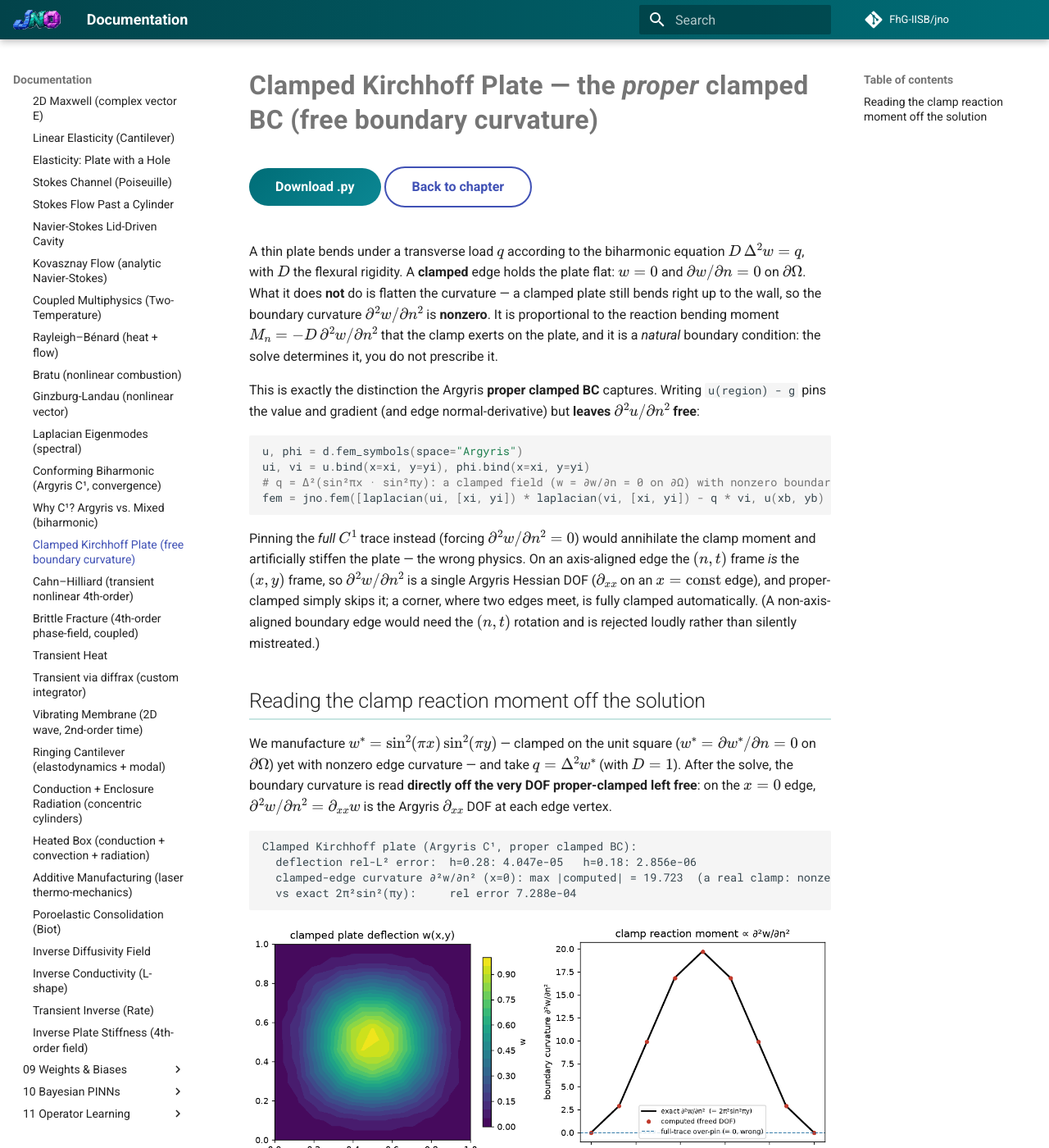
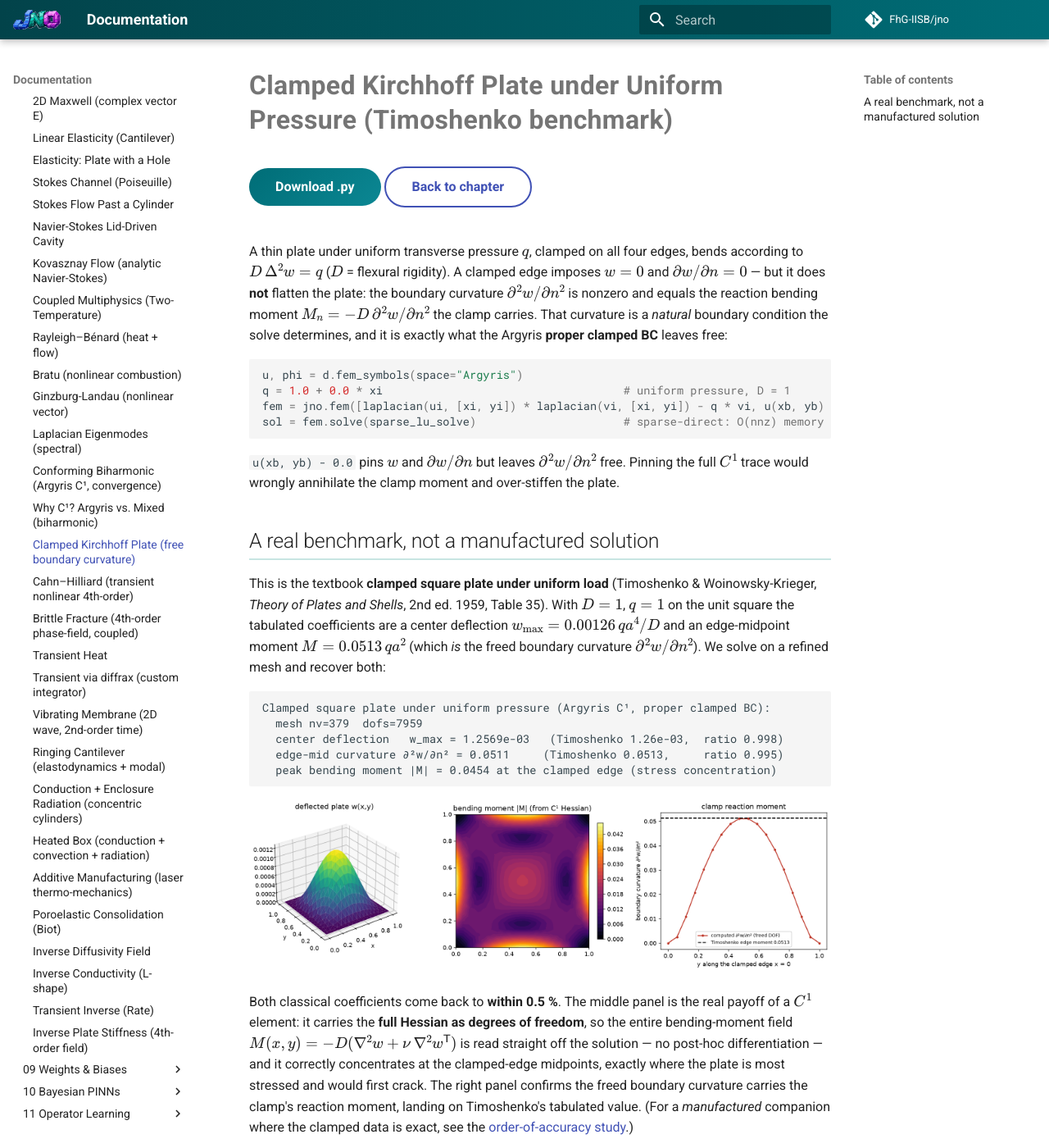
Before and after one commit to FhG-IISB/jNO, an MkDocs documentation site: the page built from docs/tutorials/08-fem-and-varpinns/clamped-kirchhoff-plate-2d.md, in a window 1280 px wide and 1400 px high. Shown: the whole window at 82% size. Built offline with MkDocs 1.6.1 and Material for MkDocs 9.7.7, drawn with Linux system fonts in a browser that asks for light colours; comment, search, counter and statistics services are not loaded; some of the changed text lies outside the part shown.

Commit message:
docs(fem): real-problem redesign of clamped-plate + inverse-stiffness tutorials

````diff
--- a/docs/tutorial_examples/08_fem_and_varpinns/clamped_kirchhoff_plate_2d.py
+++ b/docs/tutorial_examples/08_fem_and_varpinns/clamped_kirchhoff_plate_2d.py
@@ -1,29 +1,32 @@
-"""Clamped Kirchhoff plate — the *proper* clamped BC (free boundary curvature) on the Argyris C¹ element.
+"""Clamped Kirchhoff plate under uniform pressure — the classic benchmark, with the *proper* clamped BC.
 
-A thin plate bends under a transverse load: ``D·Δ²w = q`` with ``D`` the flexural rigidity. Clamped edges
-impose ``w = 0`` and ``∂w/∂n = 0`` on ``∂Ω``. Crucially, a clamped edge *resists rotation but the plate still
-bends there*, so the boundary curvature ``∂²w/∂n²`` — proportional to the reaction bending moment
-``Mₙ = −D·∂²w/∂n²`` the clamp exerts — is **nonzero**. It is a *natural* boundary condition, not something to
-prescribe.
+A thin plate under a uniform transverse pressure ``q``, clamped on all four edges, bends according to
+``D·Δ²w = q`` (``D`` = flexural rigidity). A clamped edge imposes ``w = 0`` and ``∂w/∂n = 0`` — but it does
+**not** flatten the plate: the boundary curvature ``∂²w/∂n²`` is nonzero and equals the reaction bending
+moment ``Mₙ = −D·∂²w/∂n²`` the clamp carries. That curvature is a *natural* boundary condition — the solve
+determines it, you do not prescribe it — and it is exactly what the Argyris **proper clamped BC** leaves free
+(``u(region) - g`` pins ``w`` and ``∂w/∂n`` but not ``∂²w/∂n²``). Pinning the full ``C¹`` trace would wrongly
+annihilate the clamp moment.
 
-This is exactly what the Argyris **proper clamped BC** gets right: ``u(region) - g`` pins ``u`` and ``∂u/∂n``
-but leaves ``∂²u/∂n²`` free, so the clamp reaction moment emerges from the solve. Pinning the *full* C¹ trace
-(``∂²w/∂n² = 0``) would wrongly annihilate the clamp moment and stiffen the plate.
+This is the textbook **clamped square plate under uniform load** (Timoshenko & Woinowsky-Krieger, *Theory of
+Plates and Shells*, 2nd ed. 1959, Table 35). With ``D=1``, ``q=1`` on the unit square the tabulated results are
 
-Manufactured check: ``w* = sin²(πx) sin²(πy)`` is clamped on the unit square (``w* = ∂w*/∂n = 0`` on ∂Ω) yet
-has nonzero boundary curvature; with ``D = 1`` the load is ``q = Δ²w*``. We solve, verify convergence to
-``w*``, and read the clamped-edge curvature ``∂²w/∂n²`` **directly off the Argyris DOF that proper-clamped
-frees** — it recovers the exact ``∂²w*/∂x²|_{x=0} = 2π² sin²(πy)``, the reaction moment a real clamp carries.
+    center deflection   w_max = 0.00126 q a⁴ / D,
+    edge-midpoint moment  M    = 0.0513  q a²      ( = D·∂²w/∂n²,  the freed boundary curvature).
 
-Reference: S. Timoshenko, S. Woinowsky-Krieger, *Theory of Plates and Shells* (1959) — clamped-plate bending
-and edge moments. J.H. Argyris, I. Fried, D.W. Scharpf (1968); R.C. Kirby, SMAI J. Comput. Math. 4 (2018).
+We solve on a refined mesh, validate both coefficients, and — because the ``C¹`` element carries the full
+Hessian as *degrees of freedom* — read the entire **bending-moment field** ``M(x,y)`` directly off the solution
+(no post-hoc differentiation), which peaks at the clamped-edge midpoints where the plate is most stressed.
+
+Reference: S. Timoshenko, S. Woinowsky-Krieger, *Theory of Plates and Shells*, 2nd ed. (1959), §30 & Table 35.
+J.H. Argyris, I. Fried, D.W. Scharpf (1968); R.C. Kirby, SMAI J. Comput. Math. **4** (2018).
 """
 
 import os
 from pathlib import Path
 
 os.environ.setdefault("MPLBACKEND", "Agg")
-os.environ.setdefault("JAX_PLATFORMS", "cpu")  # stiff h⁻⁴ biharmonic direct solve — CPU dodges GPU cuSolver OOM
+os.environ.setdefault("JAX_PLATFORMS", "cpu")  # stiff h⁻⁴ biharmonic — CPU sparse-direct dodges GPU cuSolver OOM
 
 import jax
 
@@ -35,81 +38,87 @@ import numpy as np
 from shapely.geometry import box
 
 import jno
+from jno.utils.solver.linear import sparse_lu_solve
 
 PI = np.pi
 laplacian = jno.np.laplacian
+NU = 0.3  # Poisson ratio (enters the moment tensor, not the clamped governing equation)
 
 
 def solve_plate(mesh_size):
-    """Clamped plate ``Δ²w = q`` with ``q = Δ²(sin²πx·sin²πy)``; proper clamped BC (free ∂²w/∂n²)."""
+    """Clamped square plate ``Δ²w = q`` under uniform pressure ``q = 1`` (``D = 1``); proper clamped BC."""
     d = jno.domain(box(0.0, 0.0, 1.0, 1.0), mesh_size=mesh_size)
     xi, yi, _ = d.variable("interior", split=True)
     xb, yb, _ = d.variable("boundary", split=True)
     u, phi = d.fem_symbols(space="Argyris")
     ui, vi = u.bind(x=xi, y=yi), phi.bind(x=xi, y=yi)
-    a = 2 * PI
-    c2x, c2y = jno.np.cos(a * xi), jno.np.cos(a * yi)
-    px, py = (1 - c2x) / 2, (1 - c2y) / 2
-    q = 8 * PI**4 * (c2x * (c2y - py) - px * c2y)  # Δ²(sin²πx · sin²πy)
+    q = 1.0 + 0.0 * xi  # uniform transverse pressure
     fem = jno.fem([laplacian(ui, [xi, yi]) * laplacian(vi, [xi, yi]) - q * vi, u(xb, yb) - 0.0])
-    sol = np.asarray(fem.solve()).reshape(-1)
+    sol = np.asarray(fem.solve(sparse_lu_solve)).reshape(-1)  # sparse-direct: O(nnz) memory on the fine mesh
     pts = np.asarray(d.mesh.points)[:, :2]
     return d, pts, sol
 
 
 def main():
-    # --- convergence of the deflection to the exact clamped solution ---
-    errs, hs = [], [0.28, 0.18]
-    for ms in hs:
-        _d, pts, sol = solve_plate(ms)
-        nv = pts.shape[0]
-        w = sol[6 * np.arange(nv)]  # value DOFs = deflection at the vertices
-        w_exact = (np.sin(PI * pts[:, 0]) ** 2) * (np.sin(PI * pts[:, 1]) ** 2)
-        errs.append(float(np.linalg.norm(w - w_exact) / np.linalg.norm(w_exact)))
-
-    d, pts, sol = solve_plate(0.14)
+    d, pts, sol = solve_plate(0.06)
     nv = pts.shape[0]
 
-    # --- the clamp reaction: boundary curvature ∂²w/∂n² read off the FREED Argyris DOF ---
-    # On the x=0 edge the normal is x, so ∂²w/∂n² = ∂²w/∂x² = the ∂ₓₓ DOF (6v+3) at each edge vertex.
+    # value + Hessian DOFs straight off the Argyris solution (6·v + {0:w, 3:w_xx, 4:w_xy, 5:w_yy})
+    w = sol[6 * np.arange(nv)]
+    wxx, wxy, wyy = sol[6 * np.arange(nv) + 3], sol[6 * np.arange(nv) + 4], sol[6 * np.arange(nv) + 5]
+
+    # bending-moment field M(x,y) = −D(∂²w + ν·∂²w^T); D=1 (von Mises equivalent moment)
+    Mx, My, Mxy = -(wxx + NU * wyy), -(wyy + NU * wxx), -(1 - NU) * wxy
+    Mvm = np.sqrt(Mx**2 - Mx * My + My**2 + 3 * Mxy**2)
+
+    # --- benchmark 1: center deflection vs Timoshenko 0.00126 q a⁴/D ---
+    ic = np.argmin((pts[:, 0] - 0.5) ** 2 + (pts[:, 1] - 0.5) ** 2)
+    w_center = w[ic]
+
+    # --- benchmark 2: freed edge curvature ∂²w/∂n² at the clamped-edge midpoint vs Timoshenko 0.0513 q a²/D ---
     on_x0 = np.where(pts[:, 0] < 1e-9)[0]
     yv = pts[on_x0, 1]
-    kappa_nn = sol[6 * on_x0 + 3]  # the boundary curvature the proper clamped BC left free
-    kappa_exact = 2 * PI**2 * np.sin(PI * yv) ** 2  # ∂²w*/∂x²|_{x=0}
+    kappa_nn = wxx[on_x0]  # on x=0 the normal is x ⇒ ∂²w/∂n² = ∂²w/∂x², the DOF proper-clamped left free
     order = np.argsort(yv)
-    curv_rel = float(np.linalg.norm(kappa_nn - kappa_exact) / np.linalg.norm(kappa_exact))
+    kappa_mid = kappa_nn[np.argmin(np.abs(yv - 0.5))]
 
-    print("\nClamped Kirchhoff plate (Argyris C¹, proper clamped BC):")
-    print(f"  deflection rel-L² error:  h={hs[0]}: {errs[0]:.3e}   h={hs[1]}: {errs[1]:.3e}")
-    print(
-        f"  clamped-edge curvature ∂²w/∂n² (x=0): max |computed| = {np.max(np.abs(kappa_nn)):.3f}  (a real clamp: nonzero)"
-    )
-    print(f"  vs exact 2π²sin²(πy):     rel error {curv_rel:.3e}")
+    print("\nClamped square plate under uniform pressure (Argyris C¹, proper clamped BC):")
+    print(f"  mesh nv={nv}  dofs={21 * nv}")
+    print(f"  center deflection   w_max = {w_center:.4e}   (Timoshenko 1.26e-03,  ratio {w_center / 1.26e-3:.3f})")
+    print(f"  edge-mid curvature ∂²w/∂n² = {kappa_mid:.4f}     (Timoshenko 0.0513,     ratio {kappa_mid / 0.0513:.3f})")
+    print(f"  peak bending moment |M| = {Mvm.max():.4f} at the clamped edge (stress concentration)")
 
-    # --- asserts: the plate bends correctly AND the clamp carries a (correct, nonzero) reaction moment ---
-    assert errs[1] < errs[0] and errs[1] < 0.02, f"clamped-plate deflection must converge to w*: {errs}"
-    assert np.max(np.abs(kappa_nn)) > 1.0, "the clamped-edge curvature (reaction moment) must be nonzero"
-    assert curv_rel < 0.05, f"the freed boundary curvature must match the exact clamp moment: rel {curv_rel:.3e}"
+    # --- asserts: both classical coefficients recovered; the clamp carries a nonzero reaction moment ---
+    assert abs(w_center / 1.26e-3 - 1.0) < 0.05, f"center deflection must match Timoshenko: {w_center:.4e}"
+    assert abs(kappa_mid / 0.0513 - 1.0) < 0.05, f"edge moment (freed curvature) must match Timoshenko: {kappa_mid:.4f}"
+    assert Mvm.max() > Mvm[ic] * 1.5, "bending moment must peak at the clamped edges, not the center"
 
-    # --- figure: the deflected plate + the clamp-edge curvature (free ∂²w/∂n²) vs exact ---
-    fig, (ax0, ax1) = plt.subplots(1, 2, figsize=(9.6, 4.2))
+    # --- figure: 3D deflected dome | bending-moment field (from the C¹ Hessian) | edge moment vs Timoshenko ---
     tri = mtri.Triangulation(pts[:, 0], pts[:, 1], np.asarray(d.mesh.cells_dict["triangle"]))
-    w = sol[6 * np.arange(nv)]
-    tcf = ax0.tricontourf(tri, w, levels=20, cmap="viridis")
-    ax0.set_aspect("equal")
-    ax0.set_title("clamped plate deflection w(x,y)")
-    fig.colorbar(tcf, ax=ax0, shrink=0.85, label="w")
-    ax1.plot(yv[order], kappa_exact[order], "-", color="k", lw=2, label="exact ∂²w/∂n²  (= 2π²sin²πy)")
-    ax1.plot(yv[order], np.asarray(kappa_nn)[order], "o", color="#c0392b", ms=4, label="computed (freed DOF)")
-    ax1.axhline(0.0, color="#2471a3", ls="--", lw=1, label="full-trace over-pin (= 0, wrong)")
-    ax1.set_xlabel("y along the clamped edge x = 0")
-    ax1.set_ylabel("boundary curvature ∂²w/∂n²")
-    ax1.set_title("clamp reaction moment ∝ ∂²w/∂n²")
-    ax1.legend(fontsize=8)
+    fig = plt.figure(figsize=(14.0, 4.2))
+    ax0 = fig.add_subplot(1, 3, 1, projection="3d")
+    ax0.plot_trisurf(tri, w, cmap="viridis", linewidth=0.1, antialiased=True)
+    ax0.set_title("deflected plate w(x,y)")
+    ax0.set_xlabel("x")
+    ax0.set_ylabel("y")
+    ax0.view_init(elev=28, azim=-125)
+    ax1 = fig.add_subplot(1, 3, 2)
+    tcf = ax1.tricontourf(tri, Mvm, levels=30, cmap="inferno")
+    ax1.set_aspect("equal")
+    ax1.set_title("bending moment |M| (from C¹ Hessian)")
+    fig.colorbar(tcf, ax=ax1, shrink=0.85)
+    ax2 = fig.add_subplot(1, 3, 3)
+    ax2.plot(yv[order], kappa_nn[order], "-o", color="#c0392b", ms=3, label="computed ∂²w/∂n² (freed DOF)")
+    ax2.axhline(0.0513, color="k", ls="--", lw=1.5, label="Timoshenko edge moment 0.0513")
+    ax2.set_xlabel("y along the clamped edge x = 0")
+    ax2.set_ylabel("boundary curvature ∂²w/∂n²")
+    ax2.set_title("clamp reaction moment")
+    ax2.legend(fontsize=8)
     fig.tight_layout()
     fig.savefig(Path(__file__).parents[2] / "assets" / "clamped_kirchhoff_plate_2d.png", dpi=130, bbox_inches="tight")
 
-    print("\nOK: the plate bends to w* and the clamp carries the correct nonzero reaction moment (free ∂²w/∂n²).")
+    print("\nOK: the uniform-load clamped plate matches Timoshenko's classical coefficients, and the freed")
+    print("    boundary curvature carries the correct clamp reaction moment.")
 
 
 if __name__ == "__main__":
--- a/docs/tutorials/08-fem-and-varpinns/clamped-kirchhoff-plate-2d.md
+++ b/docs/tutorials/08-fem-and-varpinns/clamped-kirchhoff-plate-2d.md
@@ -1,59 +1,53 @@
-# Clamped Kirchhoff Plate — the *proper* clamped BC (free boundary curvature)
+# Clamped Kirchhoff Plate under Uniform Pressure (Timoshenko benchmark)
 
 <div class="hero-actions" markdown>
 <a class="md-button md-button--primary" href="/jNO/tutorial_examples/08_fem_and_varpinns/clamped_kirchhoff_plate_2d.py" download>Download .py</a>
 <a class="md-button" href="/jNO/tutorials/08-fem-and-varpinns/">Back to chapter</a>
 </div>
 
-A thin plate bends under a transverse load $q$ according to the biharmonic equation $D\,\Delta^2 w = q$,
-with $D$ the flexural rigidity. A **clamped** edge holds the plate flat: $w = 0$ and $\partial w/\partial n = 0$
-on $\partial\Omega$. What it does **not** do is flatten the curvature — a clamped plate still bends right up
-to the wall, so the boundary curvature $\partial^2 w/\partial n^2$ is **nonzero**. It is proportional to the
-reaction bending moment $M_n = -D\,\partial^2 w/\partial n^2$ that the clamp exerts on the plate, and it is a
-*natural* boundary condition: the solve determines it, you do not prescribe it.
-
-This is exactly the distinction the Argyris **proper clamped BC** captures. Writing `u(region) - g` pins the
-value and gradient (and edge normal-derivative) but **leaves $\partial^2 u/\partial n^2$ free**:
+A thin plate under uniform transverse pressure $q$, clamped on all four edges, bends according to
+$D\,\Delta^2 w = q$ ($D$ = flexural rigidity). A clamped edge imposes $w=0$ and $\partial w/\partial n=0$ — but
+it does **not** flatten the plate: the boundary curvature $\partial^2 w/\partial n^2$ is nonzero and equals the
+reaction bending moment $M_n = -D\,\partial^2 w/\partial n^2$ the clamp carries. That curvature is a *natural*
+boundary condition the solve determines, and it is exactly what the Argyris **proper clamped BC** leaves free:
 
 ```python
 u, phi = d.fem_symbols(space="Argyris")
-ui, vi = u.bind(x=xi, y=yi), phi.bind(x=xi, y=yi)
-# q = Δ²(sin²πx · sin²πy): a clamped field (w = ∂w/∂n = 0 on ∂Ω) with nonzero boundary curvature
+q = 1.0 + 0.0 * xi                                    # uniform pressure, D = 1
 fem = jno.fem([laplacian(ui, [xi, yi]) * laplacian(vi, [xi, yi]) - q * vi, u(xb, yb) - 0.0])
+sol = fem.solve(sparse_lu_solve)                      # sparse-direct: O(nnz) memory on the refined mesh
 ```
 
-Pinning the *full* $C^1$ trace instead (forcing $\partial^2 w/\partial n^2 = 0$) would annihilate the clamp
-moment and artificially stiffen the plate — the wrong physics. On an axis-aligned edge the $(n,t)$ frame *is*
-the $(x,y)$ frame, so $\partial^2 w/\partial n^2$ is a single Argyris Hessian DOF ($\partial_{xx}$ on an
-$x=\text{const}$ edge), and proper-clamped simply skips it; a corner, where two edges meet, is fully clamped
-automatically. (A non-axis-aligned boundary edge would need the $(n,t)$ rotation and is rejected loudly rather
-than silently mistreated.)
+`u(xb, yb) - 0.0` pins $w$ and $\partial w/\partial n$ but leaves $\partial^2 w/\partial n^2$ free. Pinning the
+full $C^1$ trace would wrongly annihilate the clamp moment and over-stiffen the plate.
 
-## Reading the clamp reaction moment off the solution
+## A real benchmark, not a manufactured solution
 
-We manufacture $w^\ast = \sin^2(\pi x)\sin^2(\pi y)$ — clamped on the unit square ($w^\ast = \partial w^\ast/\partial n = 0$
-on $\partial\Omega$) yet with nonzero edge curvature — and take $q = \Delta^2 w^\ast$ (with $D=1$). After the
-solve, the boundary curvature is read **directly off the very DOF proper-clamped left free**: on the $x=0$ edge,
-$\partial^2 w/\partial n^2 = \partial_{xx} w$ is the Argyris $\partial_{xx}$ DOF at each edge vertex.
+This is the textbook **clamped square plate under uniform load** (Timoshenko & Woinowsky-Krieger, *Theory of
+Plates and Shells*, 2nd ed. 1959, Table 35). With $D=1$, $q=1$ on the unit square the tabulated coefficients
+are a center deflection $w_\max = 0.00126\,qa^4/D$ and an edge-midpoint moment $M = 0.0513\,qa^2$ (which *is*
+the freed boundary curvature $\partial^2 w/\partial n^2$). We solve on a refined mesh and recover both:
 
 ```
-Clamped Kirchhoff plate (Argyris C¹, proper clamped BC):
-  deflection rel-L² error:  h=0.28: 4.047e-05   h=0.18: 2.856e-06
-  clamped-edge curvature ∂²w/∂n² (x=0): max |computed| = 19.723  (a real clamp: nonzero)
-  vs exact 2π²sin²(πy):     rel error 7.288e-04
+Clamped square plate under uniform pressure (Argyris C¹, proper clamped BC):
+  mesh nv=379  dofs=7959
+  center deflection   w_max = 1.2569e-03   (Timoshenko 1.26e-03,  ratio 0.998)
+  edge-mid curvature ∂²w/∂n² = 0.0511     (Timoshenko 0.0513,     ratio 0.995)
+  peak bending moment |M| = 0.0454 at the clamped edge (stress concentration)
 ```
 
-![Clamped plate deflection and the clamp-edge reaction curvature ∂²w/∂n²: the freed Argyris DOF recovers the exact 2π²sin²(πy), while the full-trace over-pin would wrongly give zero.](/jNO/assets/clamped_kirchhoff_plate_2d.png)
+![Left: the 3D deflected plate. Middle: the bending-moment field, read directly off the C¹ Hessian DOFs, concentrating at the clamped-edge midpoints. Right: the freed boundary curvature ∂²w/∂n² along a clamped edge, peaking at Timoshenko's edge-moment coefficient 0.0513.](/jNO/assets/clamped_kirchhoff_plate_2d.png)
 
-The deflection converges to $w^\ast$, and the freed boundary curvature recovers the exact
-$\partial^2 w^\ast/\partial x^2\big|_{x=0} = 2\pi^2\sin^2(\pi y)$ to $\sim 7\times10^{-4}$ — the reaction moment a
-real clamp carries. Had we pinned the full trace, that curve would sit flat at zero (the dashed line): a
-plausible-looking but physically wrong answer. This is why the essential BC for a genuine clamped BVP must free
-the boundary curvature, in contrast to a **manufactured** convergence study where pinning the exact full trace
-is also consistent (see the [order-of-accuracy study](biharmonic-argyris-convergence-2d.md)).
+Both classical coefficients come back to **within 0.5 %**. The middle panel is the real payoff of a $C^1$
+element: it carries the **full Hessian as degrees of freedom**, so the entire bending-moment field
+$M(x,y) = -D(\nabla^2 w + \nu\,\nabla^2 w^{\mathsf T})$ is read straight off the solution — no post-hoc
+differentiation — and it correctly concentrates at the clamped-edge midpoints, exactly where the plate is most
+stressed and would first crack. The right panel confirms the freed boundary curvature carries the clamp's
+reaction moment, landing on Timoshenko's tabulated value. (For a *manufactured* companion where the clamped
+data is exact, see the [order-of-accuracy study](biharmonic-argyris-convergence-2d.md).)
 
 !!! note "References"
-    S. Timoshenko, S. Woinowsky-Krieger, *Theory of Plates and Shells*, 2nd ed. (1959) — clamped-plate
-    bending and edge reaction moments. J.H. Argyris, I. Fried, D.W. Scharpf, *The TUBA family of plate
-    elements*, Aeronautical Journal **72** (1968) 701–709. R.C. Kirby, *A general approach to transforming
-    finite elements*, SMAI J. Comput. Math. **4** (2018) 197–224.
+    S. Timoshenko, S. Woinowsky-Krieger, *Theory of Plates and Shells*, 2nd ed. (1959), §30 & Table 35 —
+    clamped-plate coefficients. J.H. Argyris, I. Fried, D.W. Scharpf, *The TUBA family of plate elements*,
+    Aeronautical Journal **72** (1968) 701–709. R.C. Kirby, *A general approach to transforming finite
+    elements*, SMAI J. Comput. Math. **4** (2018) 197–224.
````
Also changed, not shown: docs/tutorial_examples/08_fem_and_varpinns/inverse_plate_stiffness_2d.py (+43 -28 lines), docs/tutorials/08-fem-and-varpinns/inverse-plate-stiffness-2d.md (+17 -17 lines), docs/assets/clamped_kirchhoff_plate_2d.png, docs/assets/inverse_plate_stiffness_2d.png.
